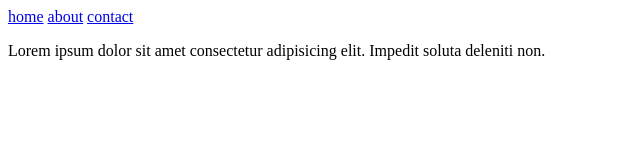
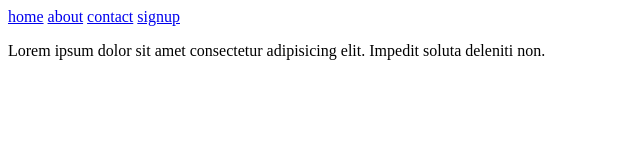
Before and after one commit to Yazeed-git/git-course, a plain HTML site: page index.html in a window 1280 px wide. Shown: the full height of the page, 0-640 px from the left. Drawn offline with Linux system fonts and the light colour scheme.

Commit message:
Added a signup link to the navbar

```diff
--- a/index.html
+++ b/index.html
@@ -10,6 +10,7 @@
         <a href="home.html">home</a>
         <a href="about.html">about</a>
         <a href="contact.html">contact</a>
+        <a href="signup.html">signup</a>
     </header>
     <p>Lorem ipsum dolor sit amet consectetur adipisicing elit. Impedit soluta deleniti non.</p>
     <aside>
```
